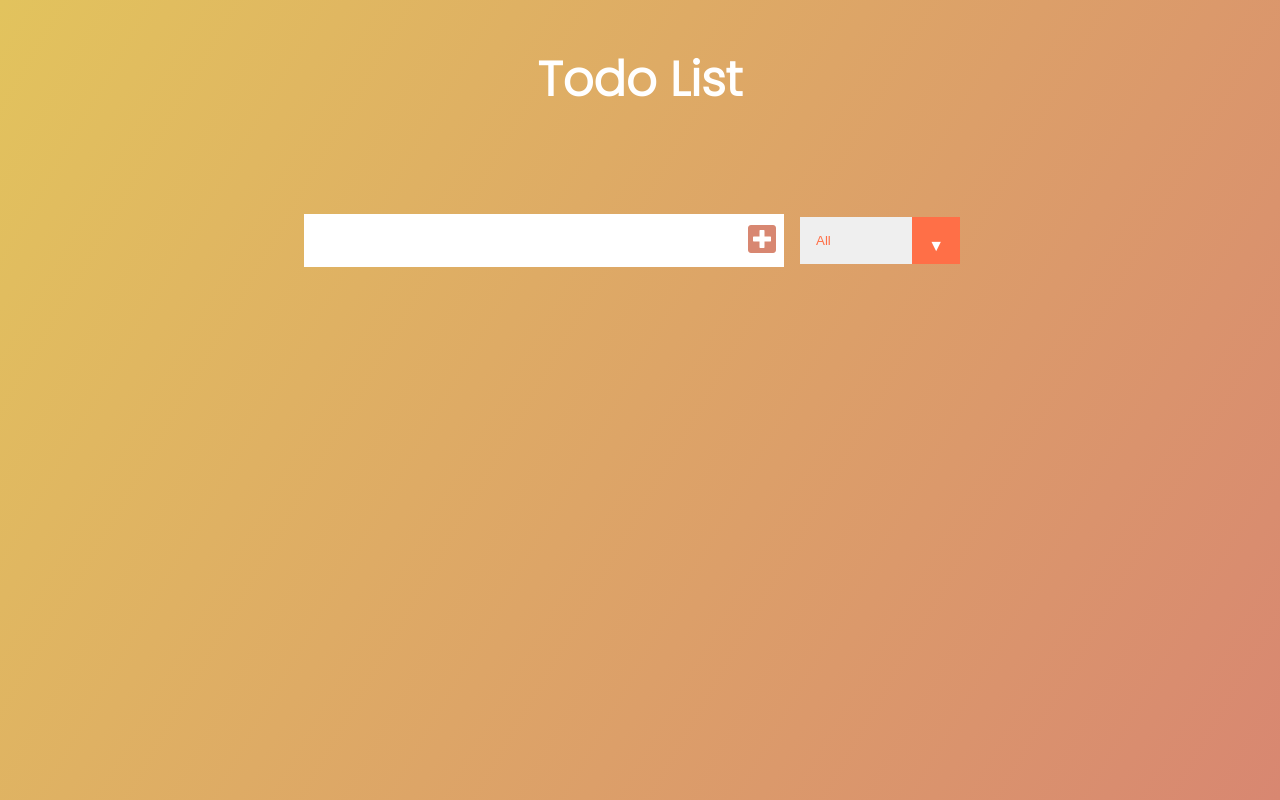
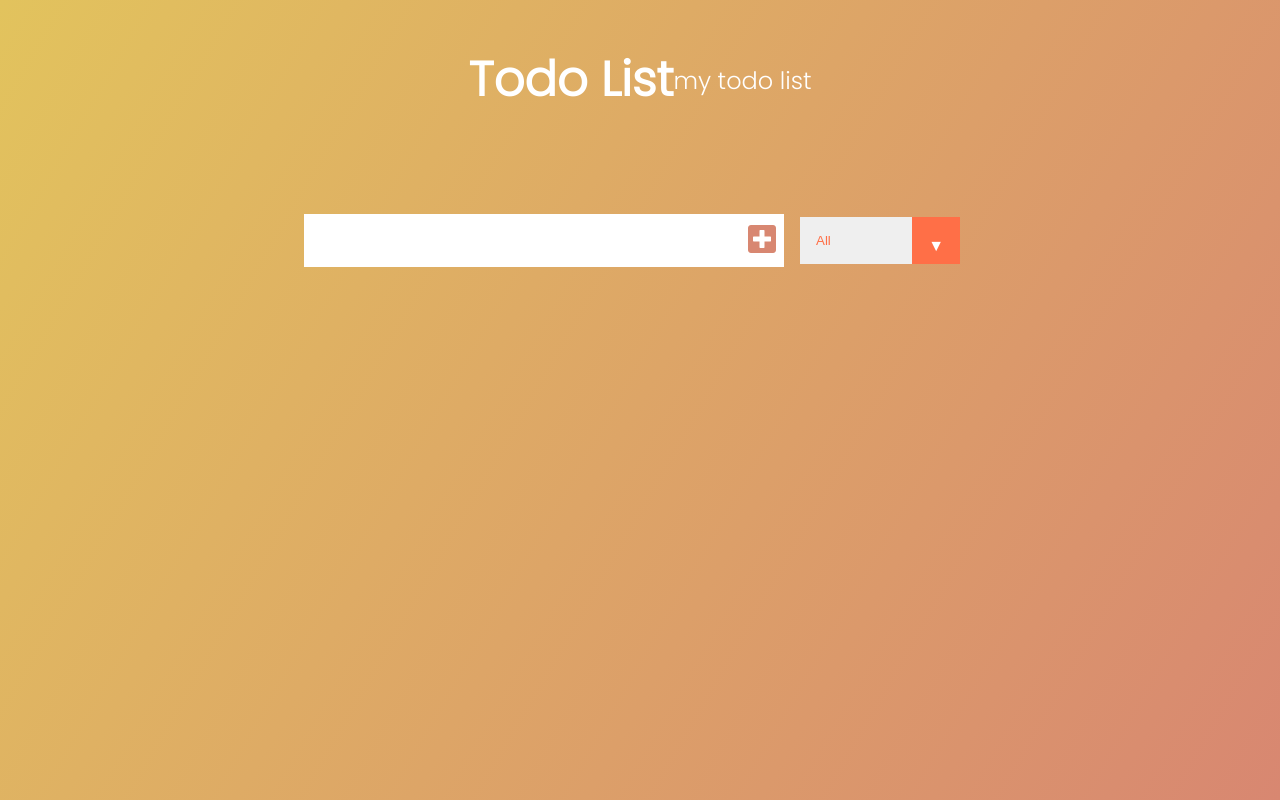
Before and after one commit to bojancalija/Todo-app, a plain HTML site: page index.html in a window 1280 px wide. Drawn offline with Linux system fonts and the light colour scheme.

Commit message:
subtitle added

```diff
--- a/index.html
+++ b/index.html
@@ -14,6 +14,7 @@
 
     <header>
         <h1>Todo List</h1>
+        <span>my todo list</span>
     </header>
     <form>
         <input type="text" class="todo-input">
```
